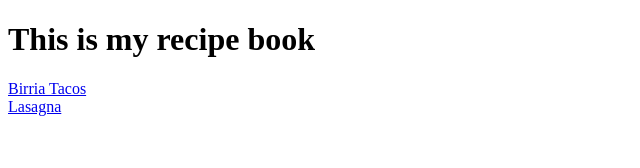
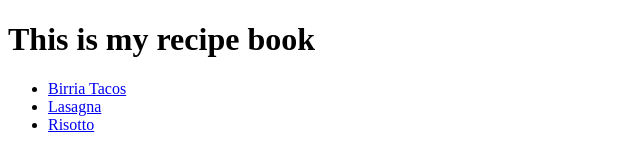
Before and after one commit to jaredsiemens/odin-recipes, a plain HTML site: page index.html in a window 1280 px wide. Shown: the whole page, without its empty margins (0-640 px from the left). Drawn offline with Linux system fonts and the light colour scheme.

Commit message:
Update index.html

```diff
--- a/index.html
+++ b/index.html
@@ -6,9 +6,10 @@
   </head>
   <body>
     <h1>This is my recipe book</h1>
-    <a href="recipes/taco.html">Birria Tacos</a>
-    <br>
-    <a href="recipes/lasagna.html">Lasagna</a>
-
+    <ul>
+      <li><a href="recipes/taco.html">Birria Tacos</a></li>
+      <li><a href="recipes/lasagna.html">Lasagna</a></li>
+      <li><a href="recipes/risotto.html">Risotto</a></li>
+    </ul>
   </body>
 </html>
```
